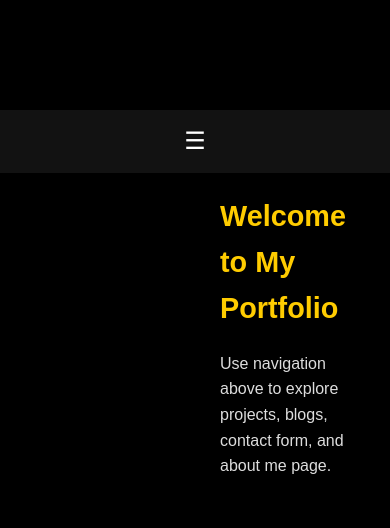
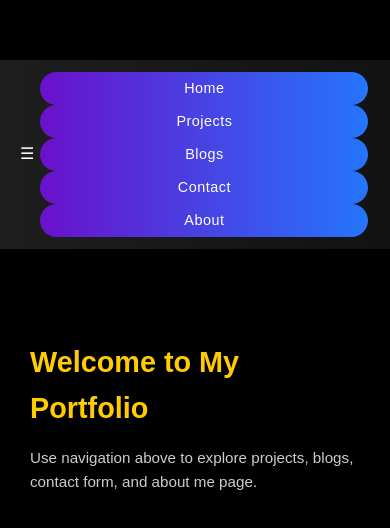
Before and after one commit to swagath088/portfolio-frontend, a React (Vite) app: page / in a window 390 px wide. Shown: the part 110-638 px from the top of the page. Built offline with nearby package versions, Linux system fonts and the light colour scheme; no server answers.

Commit message:
Your descriptive message

```diff
--- a/src/App.css
+++ b/src/App.css
@@ -1,144 +1,226 @@
-/* Navbar wrapper */
-nav.nav {
-  display: flex;
-  justify-content: space-between;
-  align-items: center;
-  background: #121212;
-  padding: 12px 20px;
-  position: sticky;
-  top: 0;
-  z-index: 100;
+/* ===== Global Reset ===== */
+*,
+*::before,
+*::after {
+  box-sizing: border-box;
+  margin: 0;
+  padding: 0;
 }
 
-/* Hamburger only visible on mobile */
-.mobile-hamburger {
-  display: none;
-  font-size: 1.5rem;
-  cursor: pointer;
+body, html {
+  width: 100%;
+  height: 100%;
+  font-family: 'Segoe UI', Tahoma, Geneva, Verdana, sans-serif;
+  background-color: #000;
   color: #fff;
 }
 
-/* Buttons container */
-.nav-buttons {
+/* ===== Navbar ===== */
+nav {
+  background: linear-gradient(90deg, #1e1e1e, #121212);
+  padding: 12px 20px;
   display: flex;
-  gap: 10px;
   flex-wrap: wrap;
   align-items: center;
+  justify-content: flex-start; /* left-aligned on mobile */
+  gap: 10px;
+  box-shadow: 0 4px 10px rgba(0,0,0,0.4);
+  position: sticky;
+  top: 0;
+  z-index: 1000;
 }
 
 .nav-btn, nav button {
+  text-decoration: none;
   color: #fff;
-  padding: 8px 16px;
+  background: linear-gradient(90deg, #6a11cb, #2575fc);
+  padding: 8px 18px;
   border-radius: 25px;
-  background: linear-gradient(90deg, #6a11cb, #2575fc);
-  text-decoration: none;
+  font-weight: 500;
+  letter-spacing: 0.5px;
+  transition: all 0.3s ease;
+  border: none;
+  display: inline-block;
+  text-align: center;
   white-space: nowrap;
-  font-weight: 500;
-  transition: all 0.3s;
 }
 
 .nav-btn:hover, nav button:hover {
   transform: scale(1.05);
+  box-shadow: 0 0 12px rgba(101,155,255,0.7);
 }
 
-/* Hamburger hidden on desktop */
-.mobile-hamburger {
-  display: none;
-  font-size: 1.5rem;
-  cursor: pointer;
-  color: #fff;
+/* Logout button */
+nav button {
+  background: #e63946;
 }
 
-/* Navbar buttons */
-.nav-buttons {
-  display: flex;
-  gap: 10px;
-  flex-wrap: wrap;
-  align-items: center;
+nav button:hover {
+  background: #ff4d5a;
 }
 
-/* Mobile responsive */
-@media (max-width: 768px) {
-  .mobile-hamburger {
-    display: block;
+/* ===== Content Wrapper ===== */
+.content-wrapper {
+  width: 100%;
+  max-width: 1200px;
+  margin: 20px auto 40px auto; /* space from navbar */
+  padding: 0 15px;
+  display: flex;
+  flex-direction: column;
+  gap: 20px;
+}
+
+/* ===== General Headings ===== */
+h1, h2, h3, h4, h5 {
+  color: #ffcc00;
+  margin-bottom: 15px;
+  font-weight: 600;
+}
+
+h1 { font-size: 2.5rem; }
+h2 { font-size: 2rem; }
+h3 { font-size: 1.6rem; }
+
+/* ===== Paragraphs ===== */
+p {
+  font-size: 1.1rem;
+  color: #ccc;
+  margin-bottom: 10px;
+}
+
+/* ===== Forms ===== */
+form {
+  max-width: 600px;
+  margin: auto;
+  display: flex;
+  flex-direction: column;
+  gap: 15px;
+}
+
+input[type="text"], input[type="url"], input[type="file"], input[type="password"], textarea {
+  padding: 12px;
+  border-radius: 8px;
+  border: 1px solid #444;
+  background-color: #111;
+  color: #e0e0e0;
+}
+
+input::placeholder, textarea::placeholder {
+  color: #bbb;
+}
+
+input:focus, textarea:focus {
+  outline: none;
+  border-color: #00bfff;
+  box-shadow: 0 0 8px rgba(0,191,255,0.6);
+}
+
+button {
+  cursor: pointer;
+  border-radius: 8px;
+  border: none;
+  font-weight: 600;
+  transition: all 0.3s;
+}
+
+/* ===== Cards (Projects, Blogs, Messages) ===== */
+.project-card, .blog-card, .view-messages-page li {
+  background-color: #111;
+  border-radius: 12px;
+  overflow: hidden;
+  box-shadow: 0 5px 15px rgba(0,0,0,0.5);
+  display: flex;
+  flex-direction: column;
+  transition: transform 0.3s, box-shadow 0.3s;
+}
+
+.project-card:hover, .blog-card:hover, .view-messages-page li:hover {
+  transform: translateY(-5px);
+  box-shadow: 0 8px 20px rgba(0,0,0,0.7);
+}
+
+.project-card img, .blog-card img, .about-photo {
+  width: 100%;
+  max-width: 100%;
+  height: auto;
+  object-fit: cover;
+  border-radius: 8px;
+}
+
+/* Project / Blog Text */
+.project-title, .blog-title {
+  font-size: 1.5rem;
+  margin: 10px 0;
+}
+
+.project-desc, .blog-content {
+  font-size: 1rem;
+  color: #ccc;
+}
+
+/* Buttons inside cards */
+.project-actions button, .blog-actions button, .view-messages-page button {
+  padding: 6px 12px;
+  border-radius: 6px;
+  background-color: #222;
+  color: #fff;
+  margin-right: 5px;
+  transition: all 0.3s;
+}
+
+.project-actions button:hover, .blog-actions button:hover, .view-messages-page button:hover {
+  background-color: #444;
+  transform: scale(1.05);
+}
+
+/* ===== Responsive ===== */
+
+/* Tablets */
+@media (max-width: 992px) {
+  nav {
+    justify-content: flex-start;
+    gap: 6px;
   }
-
-  .nav-buttons {
-    position: fixed;
-    left: -100%;
-    top: 0;
-    width: 200px;
-    height: 100%;
-    background: #111;
-    flex-direction: column;
-    padding: 20px;
-    gap: 15px;
-    transition: left 0.3s ease;
-    overflow-y: auto;
-    z-index: 200;
+  .nav-btn, nav button {
+    padding: 6px 12px;
+    font-size: 0.95rem;
   }
-
-  .nav-buttons.open {
-    left: 0; /* slide in */
+  .content-wrapper {
+    margin-top: 20px;
+    padding: 0 10px;
   }
-
-  .nav-btn, nav button {
-    width: 100%;
-    text-align: left;
-    white-space: normal;
-  }
-
-  .content-wrapper {
-    margin-left: 0; /* content full width by default */
-    transition: margin-left 0.3s ease;
-  }
-
-  /* Shift content when sidebar is open */
-  .nav-buttons.open ~ .content-wrapper {
-    margin-left: 200px;
+  .project-card img, .blog-card img, .about-photo {
+    height: auto;
   }
 }
 
-
-/* ===== MOBILE RESPONSIVE ===== */
-@media (max-width: 768px) {
-  .mobile-hamburger {
-    display: block;
+/* Mobiles */
+@media (max-width: 576px) {
+  nav {
+    flex-direction: row;
+    flex-wrap: wrap;
+    justify-content: flex-start;
+    gap: 6px;
   }
-
-  .nav-buttons {
-    position: fixed;
-    left: -100%; /* hide offscreen */
-    top: 0;
-    width: 200px;
-    height: 100%;
-    background: #111;
-    flex-direction: column;
-    padding: 20px;
-    gap: 15px;
-    transition: left 0.3s ease;
-    overflow-y: auto;
-    z-index: 200;
+  .nav-btn, nav button {
+    padding: 5px 10px;
+    font-size: 0.9rem;
+    white-space: normal;
   }
-
-  .nav-buttons.open {
-    left: 0; /* slide in */
+  .content-wrapper {
+    margin-top: 70px; /* extra space for sticky navbar */
+    padding: 0 10px;
   }
-
-  .nav-btn, nav button {
+  .project-card img, .blog-card img, .about-photo {
     width: 100%;
-    text-align: left;
-    white-space: normal; /* wrap text */
-  }
-
-  /* Content should have margin to avoid hiding under navbar */
-  .content-wrapper {
-    margin-left: 200px;
-    transition: margin-left 0.3s ease;
-  }
-
-  /* When menu is closed, content full width */
-  .nav-buttons:not(.open) ~ .content-wrapper {
-    margin-left: 0;
+    height: auto;
   }
 }
+
+/* Extra small devices */
+@media (max-width: 400px) {
+  h1 { font-size: 1.8rem; }
+  h2 { font-size: 1.5rem; }
+  h3 { font-size: 1.3rem; }
+  p { font-size: 0.95rem; }
+}
```
